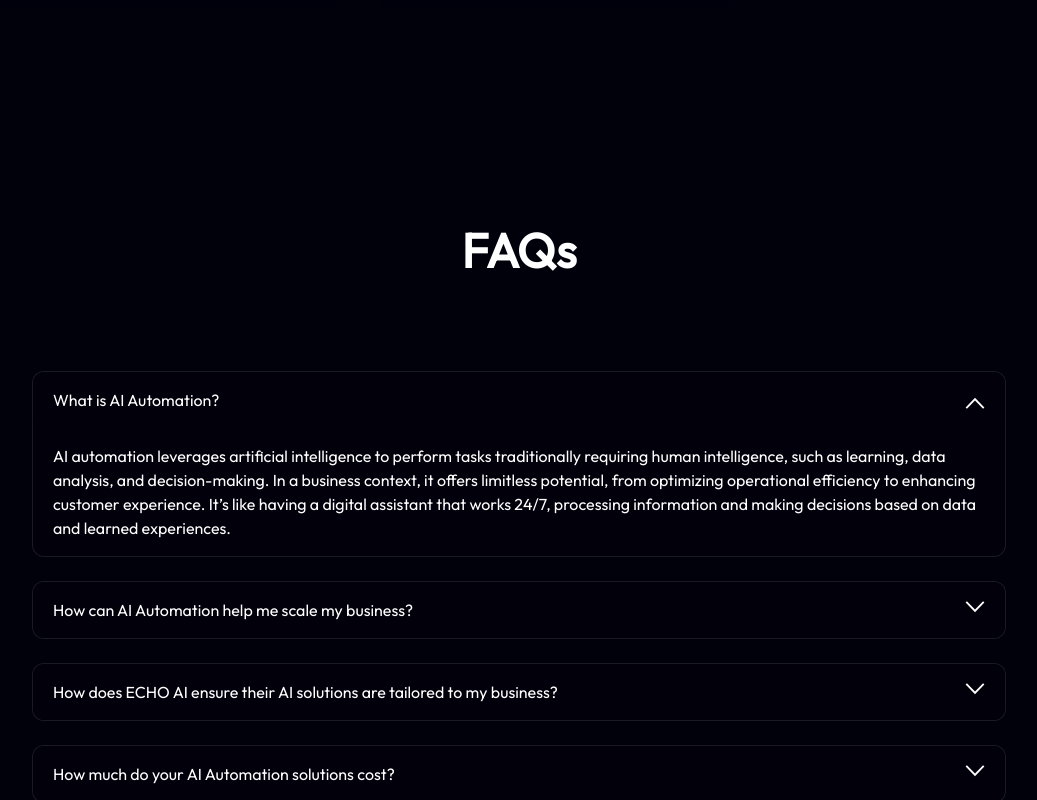
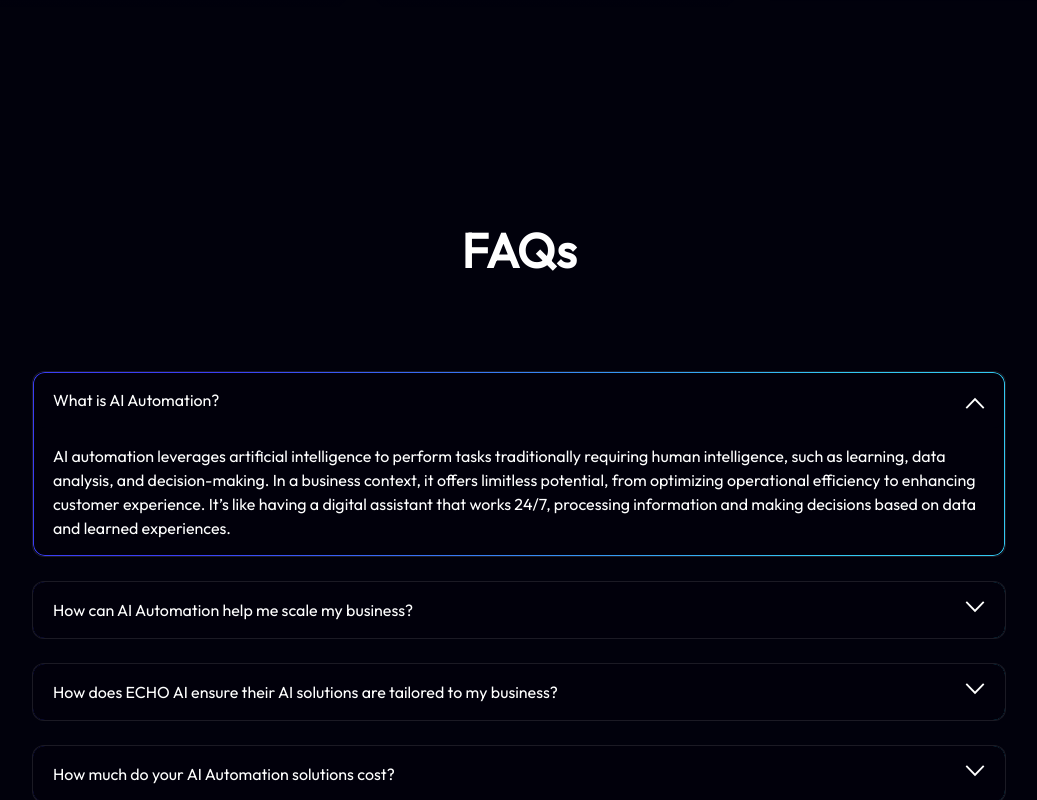
Before and after one commit to Harsh-Bishnoi/echo-page, a plain HTML site: page index.html in a window 1280 px wide. Both pictures are taken after a click on the button "What is AI Automation?". Shown: the part 2057-2857 px from the top of the page, without its empty margins (121-1158 px from the left). Drawn offline with nearby package versions, Linux system fonts and the light colour scheme.

Commit message:
Border gradient applied to accordion when accordion is active

```diff
--- a/assets/css/style.css
+++ b/assets/css/style.css
@@ -191,7 +191,13 @@ ul {
 }
 
 .slick-dots li button:before {
-    color: #FFFFFF !important;
+    font-size: 10px !important;
+    color: #ffffff !important;
+}
+
+.slick-dots li.slick-active button:before {
+    opacity: 100% !important;
+    color: #00c8ff !important;
 }
 
 /***** section 2 done *****/
@@ -208,6 +214,7 @@ ul {
     background-color: #01000B !important;
     border: 1px solid #FFFFFF1A !important;
     border-radius: 12px !important;
+    position: relative;
 }
 
 .accordion-button {
@@ -221,6 +228,39 @@ ul {
 
 .accordion-header .accordion-button {
     border-radius: 12px !important;
+}
+
+.accordion-item::before {
+    content: "";
+    position: absolute;
+    inset: 0;
+    padding: 1px;
+    border-radius: 12px !important;
+    background: linear-gradient(103.52deg, #3A3EF5 18.99%, #32C8F1 82.34%);
+    mask:
+        linear-gradient(#000 0 0) content-box,
+        linear-gradient(#000 0 0);
+    mask-composite: exclude;
+}
+
+.accordion-button:not(.collapsed) {
+    position: relative;
+}
+
+.accordion-button:not(.collapsed)::before {
+    content: "";
+    position: absolute;
+    inset: 0;
+    padding-top: 1px;
+    padding-right: 1px;
+    padding-left: 1px;
+    border-top-left-radius: 12px !important;
+    border-top-right-radius: 12px !important;
+    background: linear-gradient(103.52deg, #3A3EF5 18.99%, #32C8F1 82.34%);
+    mask:
+        linear-gradient(#000 0 0) content-box,
+        linear-gradient(#000 0 0);
+    mask-composite: exclude;
 }
 
 .mb-356 {
```
